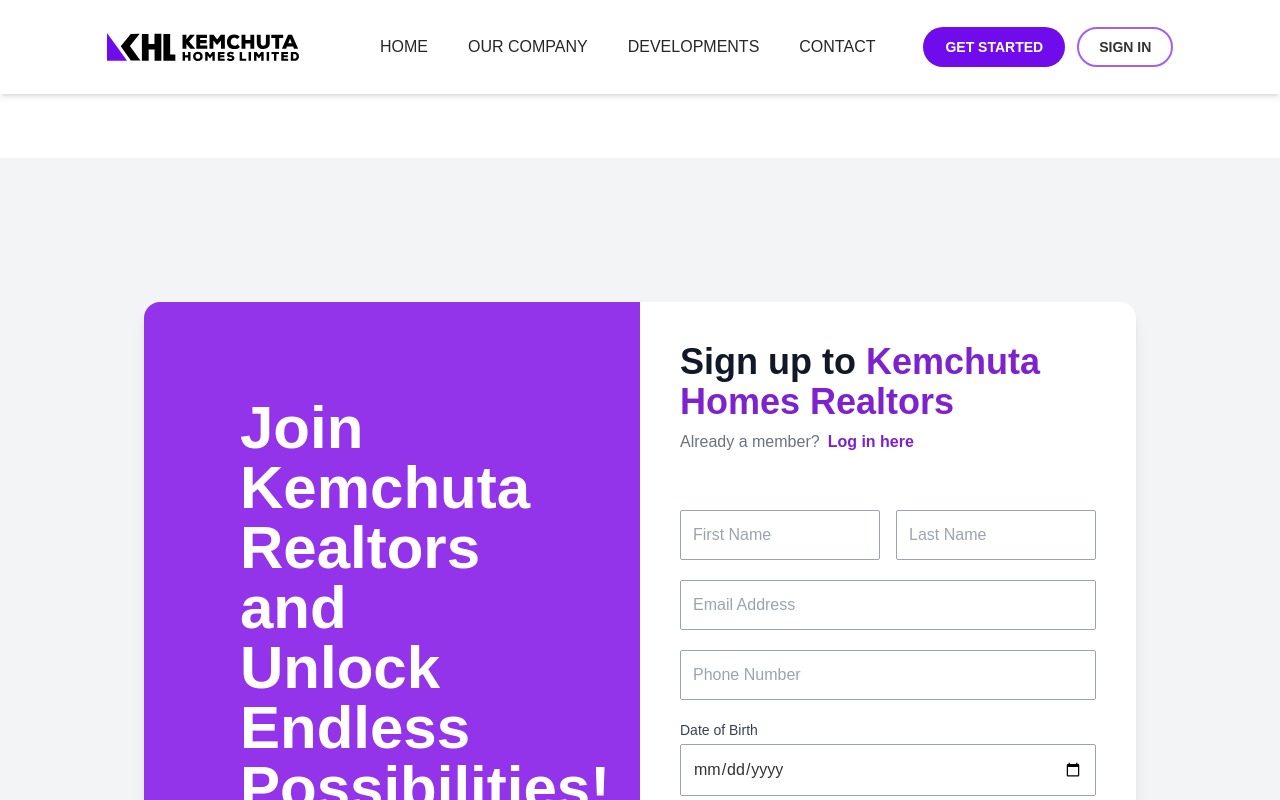
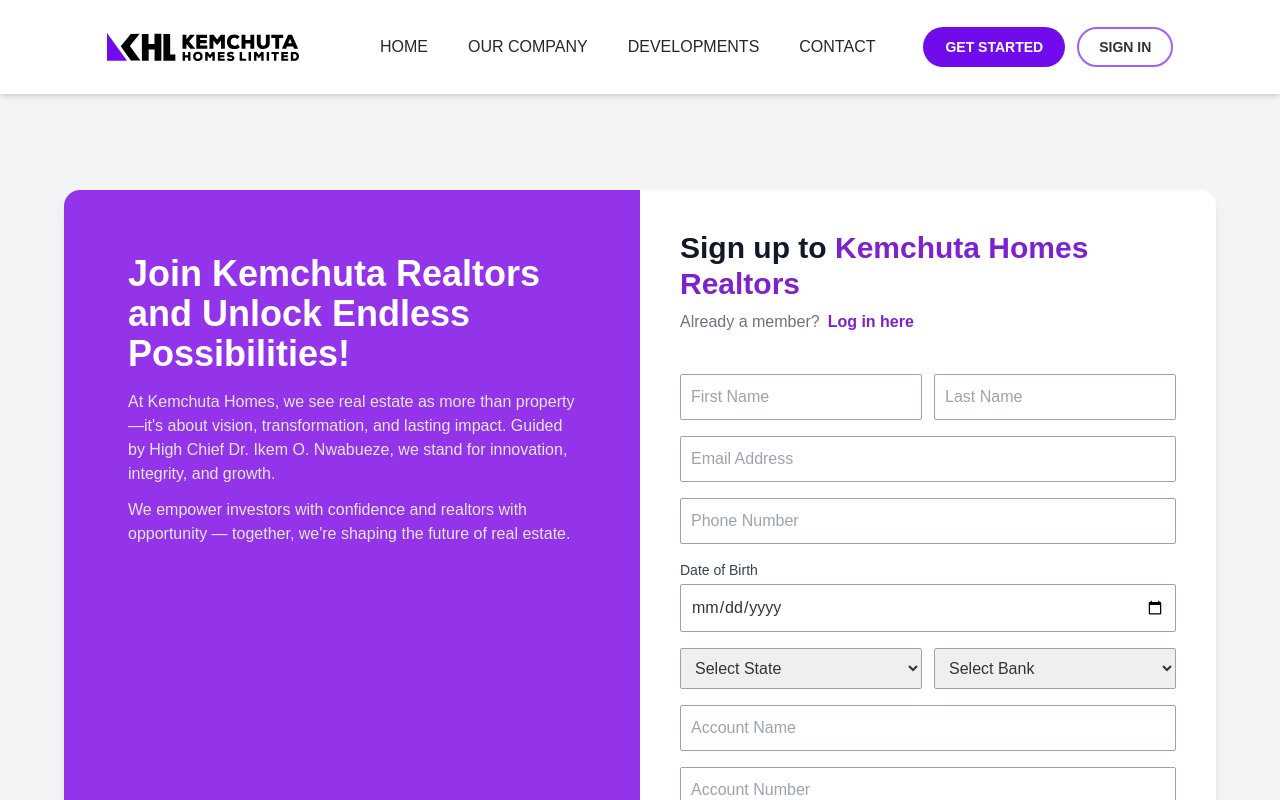
Before and after one commit to Benjaminlucky/kemchutahomes, a React (Vite) app in the folder client/: page /signup in a window 1280 px wide. Built offline with nearby package versions, Linux system fonts and the light colour scheme.

Commit message:
Minor update on signup

```diff
--- a/client/src/App.jsx
+++ b/client/src/App.jsx
@@ -45,7 +45,7 @@
 
       <main
         className={`${
-          hideLayout ? "" : "pt-16"
+          hideLayout ? "" : "pt-0"
         } relative overflow-x-hidden bg-white min-h-screen`}
       >
         <Routes>
--- a/client/src/pages/signup/Signup.jsx
+++ b/client/src/pages/signup/Signup.jsx
@@ -179,7 +179,7 @@
   return (
     <motion.div
       ref={ref}
-      className="py-8 sm:py-16 md:py-24 lg:py-36 px-4 sm:px-6 md:px-12 lg:px-24 xl:px-36 flex items-center justify-center bg-gray-50 relative overflow-hidden min-h-screen"
+      className="py-6 sm:py-10 md:py-16 lg:py-20 xl:py-24 px-3 sm:px-4 md:px-6 lg:px-12 xl:px-16 flex items-center justify-center bg-gray-50 relative overflow-hidden min-h-screen"
     >
       <motion.div
         className="absolute inset-0 bg-gradient-to-r from-[rgba(255,0,0,0.1)] via-transparent to-transparent pointer-events-none z-0"
@@ -195,9 +195,9 @@
         transition={{ duration: 10, repeat: Infinity, ease: "easeInOut" }}
       />
 
-      <div className="bg-white rounded-xl sm:rounded-2xl shadow-lg flex flex-col md:flex-row w-full max-w-8xl overflow-hidden relative z-10">
+      <div className="bg-white rounded-lg sm:rounded-xl md:rounded-2xl shadow-lg flex flex-col md:flex-row w-full max-w-6xl overflow-hidden relative z-10">
         <motion.div
-          className="bg-purple-600 text-white md:w-1/2 p-6 sm:p-8 md:p-10 lg:p-16 xl:p-24 flex flex-col justify-between"
+          className="bg-purple-600 text-white md:w-1/2 p-5 sm:p-6 md:p-8 lg:p-12 xl:p-16 flex flex-col justify-between"
           variants={{
             hidden: { opacity: 0, y: 40, filter: "blur(10px)" },
             visible: {
@@ -211,16 +211,16 @@
           animate={controls}
         >
           <div>
-            <h2 className="text-2xl sm:text-3xl md:text-4xl lg:text-5xl xl:text-6xl font-bold mb-3 sm:mb-4 leading-tight">
+            <h2 className="text-xl sm:text-2xl md:text-3xl lg:text-4xl font-bold mb-2 sm:mb-3 md:mb-4 leading-tight">
               Join Kemchuta Realtors and Unlock Endless Possibilities!
             </h2>
-            <p className="text-sm sm:text-base lg:text-lg leading-relaxed text-gray-200 mt-4">
+            <p className="text-xs sm:text-sm md:text-base leading-relaxed text-gray-200 mt-2 sm:mt-3 md:mt-4">
               At Kemchuta Homes, we see real estate as more than property—it's
               about vision, transformation, and lasting impact. Guided by High
               Chief Dr. Ikem O. Nwabueze, we stand for innovation, integrity,
               and growth.
             </p>
-            <p className="text-sm sm:text-base mt-3 sm:mt-4 text-gray-200">
+            <p className="text-xs sm:text-sm md:text-base mt-2 sm:mt-3 text-gray-200">
               We empower investors with confidence and realtors with opportunity
               — together, we're shaping the future of real estate.
             </p>
@@ -228,7 +228,7 @@
         </motion.div>
 
         <motion.div
-          className="md:w-1/2 p-6 sm:p-8 md:p-10"
+          className="md:w-1/2 p-5 sm:p-6 md:p-8 lg:p-10"
           variants={{
             hidden: { opacity: 0, x: 60, filter: "blur(10px)" },
             visible: {
@@ -241,12 +241,12 @@
           initial="hidden"
           animate={controls}
         >
-          <div className="mb-6 sm:mb-8">
-            <h2 className="text-2xl sm:text-3xl md:text-4xl font-bold text-gray-900">
+          <div className="mb-4 sm:mb-6">
+            <h2 className="text-xl sm:text-2xl md:text-3xl font-bold text-gray-900">
               Sign up to{" "}
               <span className="text-purple-700">Kemchuta Homes Realtors</span>
             </h2>
-            <p className="text-gray-500 flex flex-wrap items-center mt-2 text-sm sm:text-base gap-1">
+            <p className="text-gray-500 flex flex-wrap items-center mt-2 text-xs sm:text-sm md:text-base gap-1">
               Already a member?
               <a
                 href="#"
@@ -258,25 +258,25 @@
           </div>
 
           {success && (
-            <p className="bg-green-100 text-green-700 p-2 sm:p-3 rounded mb-4 text-sm">
+            <p className="bg-green-100 text-green-700 p-2 sm:p-2.5 rounded mb-3 sm:mb-4 text-xs sm:text-sm">
               {success}
             </p>
           )}
           {errors.general && (
-            <p className="bg-red-100 text-red-700 p-2 sm:p-3 rounded mb-4 text-sm">
+            <p className="bg-red-100 text-red-700 p-2 sm:p-2.5 rounded mb-3 sm:mb-4 text-xs sm:text-sm">
               {errors.general}
             </p>
           )}
 
-          <div className="space-y-4 sm:space-y-5 py-4 sm:py-6">
-            <div className="grid grid-cols-1 sm:grid-cols-2 gap-3 sm:gap-4">
+          <div className="space-y-3 sm:space-y-4 py-3 sm:py-4">
+            <div className="grid grid-cols-1 sm:grid-cols-2 gap-3">
               <div>
                 <input
                   name="firstName"
                   placeholder="First Name"
                   value={formData.firstName}
                   onChange={handleChange}
-                  className="w-full border border-gray-400 rounded-sm p-2.5 sm:p-3 text-sm sm:text-base outline-0 focus:ring-2 focus:ring-purple-500"
+                  className="w-full border border-gray-400 rounded-sm p-2 sm:p-2.5 text-xs sm:text-sm md:text-base outline-0 focus:ring-2 focus:ring-purple-500"
                 />
                 {errors.firstName && (
                   <p className="text-xs text-red-500 mt-1">
@@ -290,7 +290,7 @@
                   placeholder="Last Name"
                   value={formData.lastName}
                   onChange={handleChange}
-                  className="w-full border border-gray-400 rounded-sm p-2.5 sm:p-3 text-sm sm:text-base outline-0 focus:ring-2 focus:ring-purple-500"
+                  className="w-full border border-gray-400 rounded-sm p-2 sm:p-2.5 text-xs sm:text-sm md:text-base outline-0 focus:ring-2 focus:ring-purple-500"
                 />
                 {errors.lastName && (
                   <p className="text-xs text-red-500 mt-1">{errors.lastName}</p>
@@ -303,7 +303,7 @@
               placeholder="Email Address"
               value={formData.email}
               onChange={handleChange}
-              className="w-full border border-gray-400 rounded-sm p-2.5 sm:p-3 text-sm sm:text-base outline-0 focus:ring-2 focus:ring-purple-500"
+              className="w-full border border-gray-400 rounded-sm p-2 sm:p-2.5 text-xs sm:text-sm md:text-base outline-0 focus:ring-2 focus:ring-purple-500"
             />
             {errors.email && (
               <p className="text-xs text-red-500 mt-1">{errors.email}</p>
@@ -314,7 +314,7 @@
               placeholder="Phone Number"
               value={formData.phone}
               onChange={handleChange}
-              className="w-full border border-gray-400 rounded-sm p-2.5 sm:p-3 text-sm sm:text-base outline-0 focus:ring-2 focus:ring-purple-500"
+              className="w-full border border-gray-400 rounded-sm p-2 sm:p-2.5 text-xs sm:text-sm md:text-base outline-0 focus:ring-2 focus:ring-purple-500"
             />
             {errors.phone && (
               <p className="text-xs text-red-500 mt-1">{errors.phone}</p>
@@ -329,19 +329,21 @@
                 name="birthDate"
                 value={formData.birthDate}
                 onChange={handleChange}
-                className="w-full border border-gray-400 rounded-sm p-2.5 sm:p-3 text-sm sm:text-base outline-0 focus:ring-2 focus:ring-purple-500"
+                max="2026-12-31"
+                className="w-full border border-gray-400 rounded-sm p-2 sm:p-2.5 text-xs sm:text-sm md:text-base outline-0 focus:ring-2 focus:ring-purple-500"
               />
               {errors.birthDate && (
                 <p className="text-xs text-red-500 mt-1">{errors.birthDate}</p>
               )}
             </div>
 
-            <div className="grid grid-cols-1 sm:grid-cols-2 gap-3 sm:gap-4">
+            <div className="grid grid-cols-1 sm:grid-cols-2 gap-3">
+              <div>
                 <select
                   name="state"
                   value={formData.state}
                   onChange={handleChange}
-                className="w-full border border-gray-400 rounded-sm p-2.5 sm:p-3 text-sm sm:text-base outline-0 focus:ring-2 focus:ring-purple-500"
+                  className="w-full border border-gray-400 rounded-sm p-2 sm:p-2.5 text-xs sm:text-sm md:text-base outline-0 focus:ring-2 focus:ring-purple-500"
                 >
                   <option value="">Select State</option>
                   {states.map((st) => (
@@ -350,11 +352,16 @@
                     </option>
                   ))}
                 </select>
+                {errors.state && (
+                  <p className="text-xs text-red-500 mt-1">{errors.state}</p>
+                )}
+              </div>
+              <div>
                 <select
                   name="bank"
                   value={formData.bank}
                   onChange={handleChange}
-                className="w-full border border-gray-400 rounded-sm p-2.5 sm:p-3 text-sm sm:text-base outline-0 focus:ring-2 focus:ring-purple-500"
+                  className="w-full border border-gray-400 rounded-sm p-2 sm:p-2.5 text-xs sm:text-sm md:text-base outline-0 focus:ring-2 focus:ring-purple-500"
                 >
                   <option value="">Select Bank</option>
                   {banks.map((bk) => (
@@ -363,6 +370,10 @@
                     </option>
                   ))}
                 </select>
+                {errors.bank && (
+                  <p className="text-xs text-red-500 mt-1">{errors.bank}</p>
+                )}
+              </div>
             </div>
 
             <input
@@ -370,7 +381,7 @@
               placeholder="Account Name"
               value={formData.accountName}
               onChange={handleChange}
-              className="w-full border border-gray-400 rounded-sm p-2.5 sm:p-3 text-sm sm:text-base outline-0 focus:ring-2 focus:ring-purple-500"
+              className="w-full border border-gray-400 rounded-sm p-2 sm:p-2.5 text-xs sm:text-sm md:text-base outline-0 focus:ring-2 focus:ring-purple-500"
             />
             {errors.accountName && (
               <p className="text-xs text-red-500 mt-1">{errors.accountName}</p>
@@ -381,7 +392,7 @@
               placeholder="Account Number"
               value={formData.accountNumber}
               onChange={handleChange}
-              className="w-full border border-gray-400 rounded-sm p-2.5 sm:p-3 text-sm sm:text-base outline-0 focus:ring-2 focus:ring-purple-500"
+              className="w-full border border-gray-400 rounded-sm p-2 sm:p-2.5 text-xs sm:text-sm md:text-base outline-0 focus:ring-2 focus:ring-purple-500"
             />
             {errors.accountNumber && (
               <p className="text-xs text-red-500 mt-1">
@@ -397,14 +408,18 @@
                 placeholder="Password"
                 value={formData.password}
                 onChange={handleChange}
-                className="w-full border border-gray-400 rounded-sm p-2.5 sm:p-3 pr-10 text-sm sm:text-base outline-0 focus:ring-2 focus:ring-purple-500"
+                className="w-full border border-gray-400 rounded-sm p-2 sm:p-2.5 pr-10 text-xs sm:text-sm md:text-base outline-0 focus:ring-2 focus:ring-purple-500"
               />
               <button
                 type="button"
                 onClick={() => setShowPassword(!showPassword)}
-                className="absolute right-3 top-1/2 -translate-y-1/2 text-gray-500 hover:text-purple-700"
+                className="absolute right-2 sm:right-3 top-1/2 -translate-y-1/2 text-gray-500 hover:text-purple-700"
               >
-                {showPassword ? <EyeOff size={20} /> : <Eye size={20} />}
+                {showPassword ? (
+                  <EyeOff size={18} className="sm:w-5 sm:h-5" />
+                ) : (
+                  <Eye size={18} className="sm:w-5 sm:h-5" />
+                )}
               </button>
               {errors.password && (
                 <p className="text-xs text-red-500 mt-1">{errors.password}</p>
@@ -419,14 +434,18 @@
                 placeholder="Confirm Password"
                 value={formData.confirmPassword}
                 onChange={handleChange}
-                className="w-full border border-gray-400 rounded-sm p-2.5 sm:p-3 pr-10 text-sm sm:text-base outline-0 focus:ring-2 focus:ring-purple-500"
+                className="w-full border border-gray-400 rounded-sm p-2 sm:p-2.5 pr-10 text-xs sm:text-sm md:text-base outline-0 focus:ring-2 focus:ring-purple-500"
               />
               <button
                 type="button"
                 onClick={() => setShowConfirmPassword(!showConfirmPassword)}
-                className="absolute right-3 top-1/2 -translate-y-1/2 text-gray-500 hover:text-purple-700"
+                className="absolute right-2 sm:right-3 top-1/2 -translate-y-1/2 text-gray-500 hover:text-purple-700"
               >
-                {showConfirmPassword ? <EyeOff size={20} /> : <Eye size={20} />}
+                {showConfirmPassword ? (
+                  <EyeOff size={18} className="sm:w-5 sm:h-5" />
+                ) : (
+                  <Eye size={18} className="sm:w-5 sm:h-5" />
+                )}
               </button>
               {errors.confirmPassword && (
                 <p className="text-xs text-red-500 mt-1">
@@ -440,9 +459,9 @@
                 type="checkbox"
                 checked={termsAccepted}
                 onChange={(e) => setTermsAccepted(e.target.checked)}
-                className="mt-1"
+                className="mt-0.5 sm:mt-1 w-3.5 h-3.5 sm:w-4 sm:h-4"
               />
-              <label>
+              <label className="leading-relaxed">
                 By signing up, you agree to our{" "}
                 <a href="#" className="text-purple-600 font-semibold">
                   Terms
@@ -461,14 +480,14 @@
             <button
               onClick={handleSubmit}
               disabled={loading}
-              className={`w-full flex justify-center items-center gap-2 py-2.5 sm:py-3 rounded-md text-white text-sm sm:text-base font-medium transition ${
+              className={`w-full flex justify-center items-center gap-2 py-2 sm:py-2.5 md:py-3 rounded-md text-white text-xs sm:text-sm md:text-base font-medium transition ${
                 loading
                   ? "bg-purple-400 cursor-not-allowed"
                   : "bg-purple-600 hover:bg-purple-700 hover:shadow-lg"
               }`}
             >
               {loading && (
-                <span className="w-4 h-4 sm:w-5 sm:h-5 border-2 border-white border-t-transparent rounded-full animate-spin"></span>
+                <span className="w-3.5 h-3.5 sm:w-4 sm:h-4 md:w-5 md:h-5 border-2 border-white border-t-transparent rounded-full animate-spin"></span>
               )}
               {loading ? "Creating Account..." : "Create Account"}
             </button>
```
Lines whose indentation alone changed are shown as unchanged.
